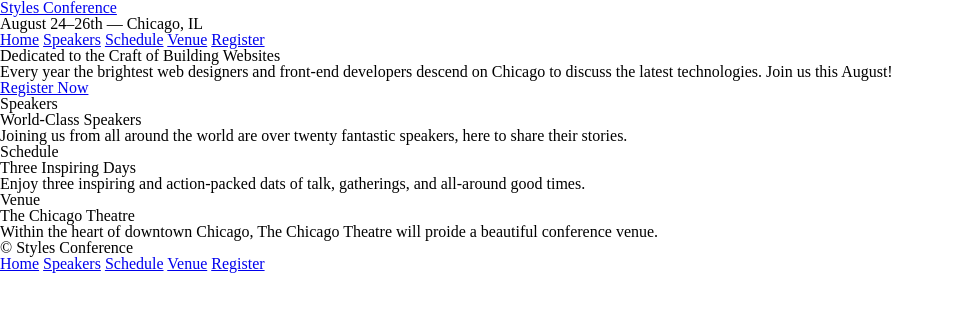
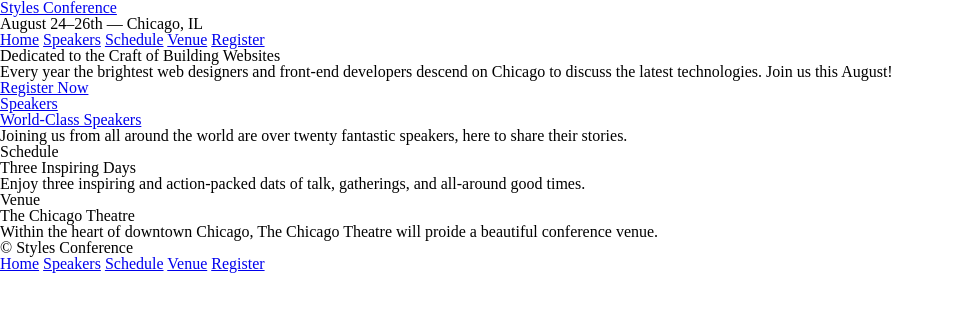
Before and after one commit to mrmacfadden/styles-conference-25, a plain HTML site: page index.html in a window 1280 px wide. Shown: the whole page, without its empty margins (0-954 px from the left). Drawn offline with Linux system fonts and the light colour scheme.

Commit message:
Update index.html

```diff
--- a/index.html
+++ b/index.html
@@ -28,8 +28,10 @@
 
       <section>
         <section>
-          <h5>Speakers</h5>
-          <h3>World-Class Speakers</h3>
+          <a href="speakers.html">
+            <h5>Speakers</h5>
+            <h3>World-Class Speakers</h3>
+          </a>
           <p>Joining us from all around the world are over twenty fantastic speakers, here to share their stories.</p>
         </section>
         <section>
@@ -55,4 +57,5 @@
         </nav>
       </footer>
     </body>
+
 </html>
```
